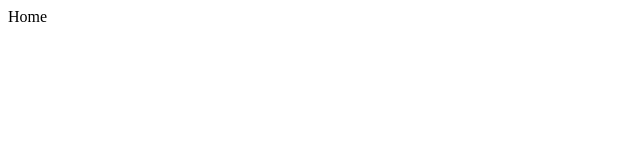
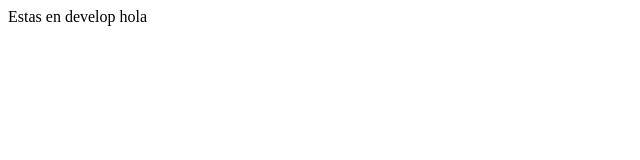
Before and after one commit to RCloudlab/TaqueriasElChaman, a React (Vite) app: page / in a window 1280 px wide. Shown: the top 160 px of the page, without its empty margins (0-640 px from the left). Built offline with nearby package versions, Linux system fonts and the light colour scheme.

Commit message:
init repo

```diff
--- a/src/App.tsx
+++ b/src/App.tsx
@@ -1,7 +1,7 @@
 function App() {
   return (
     <div>
-      <span className='justify-normal '>Home</span>
+      <span className='justify-normal '>Estas en develop hola</span>
     </div>
   )
 }
```
